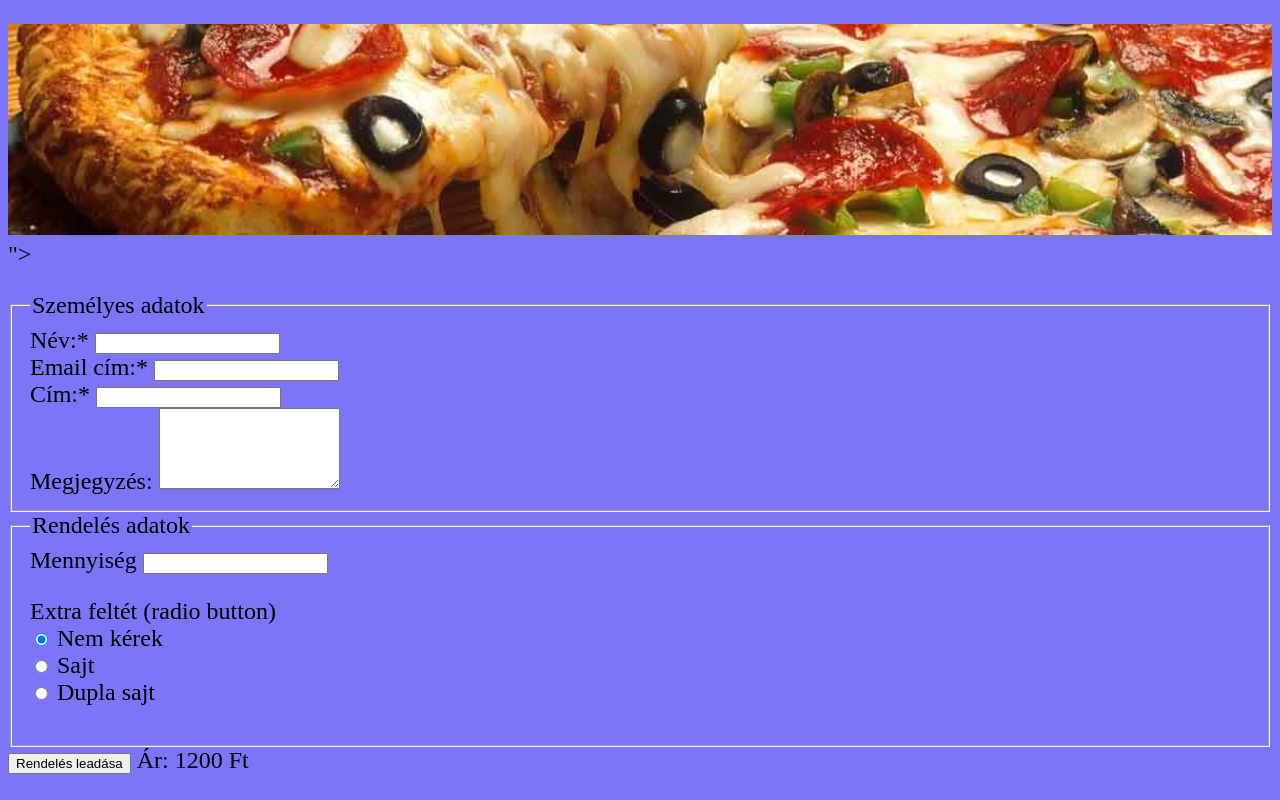
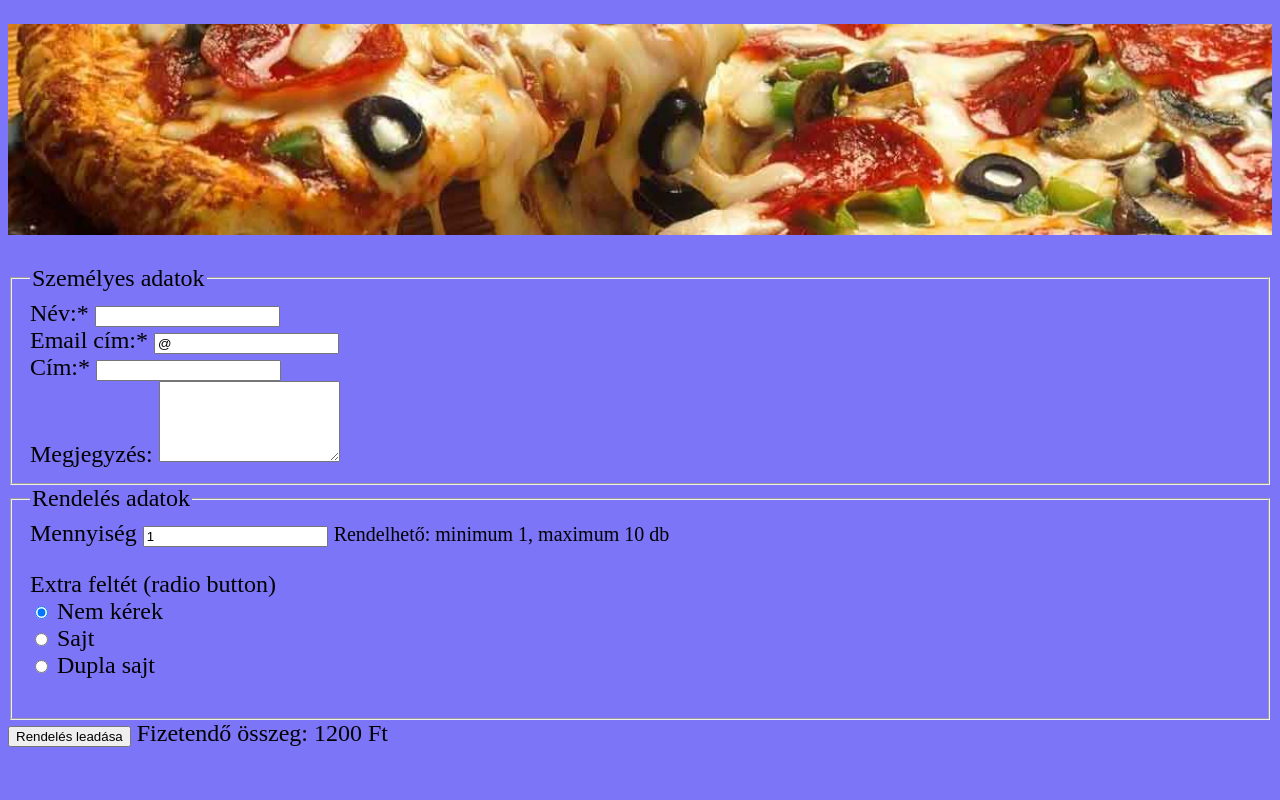
Before and after one commit to sani108/sani108.github.io, a plain HTML site: page rendeles.html in a window 1280 px wide. Both pictures are taken after a click on the button "Rendelés leadása". Drawn offline with Linux system fonts and the light colour scheme.

Commit message:
validate

```diff
--- a/css/style.css
+++ b/css/style.css
@@ -1,12 +1,14 @@
 h1 {	color: rgb(255, 0, 255); }
 	a {color: lime; font-size:24px;}
 html {	background-color: rgb(125, 117, 247); }
-}
+	}
+
 .menu {
 	position: fixed;
 	top: 10px;
 	right: 10 px;
 }
+
 body {font-size:24px;}
 
 img {width: 100%;}
--- a/js/rendeles.js
+++ b/js/rendeles.js
@@ -2,8 +2,38 @@
 function calc() {
     let amount = document.querySelector(".amount");
     let price = 1200;
-    let ff = parseInt(amount.value) * price;
-    alert("Fizetendő összeg= " + ff);
+    let ff = parseInt(amount.value.trim()) * price;                 //trim kiveszi a szóközöket //
+    let ShowAmont = document.querySelector("span.ShowAmount");
+  ff = isNaN( ff) ? 0 : ff ; // Ha ShowAmont nem értelmezhető, akkor 0 legyen, ha értelmezhető, akkor maradjon az értéke  //
+    if (ff>12000) { alert ("Kérjük max 10 db-ot rendeljen"); return;}     //return megszakítja a függvényt//
+    if (ff<1200) { alert ("Kérjük min 1 pizzát rendeljen") ; return;}
+
+   // alert("Fizetendő összeg= " + ff); //
+    ShowAmont.innerHTML = ff;                // a ShowAmount HTML elemnek megvátoztatja az értékét ff-re//
 }
 
-//  //
+function testemail() {
+     let levell = document.querySelector(".email");
+   if (levell.value.indexOf("@")<0 || levell.value.indexOf(".")<0) alert("Kérjük ellenőrizze az email címet");
+
+}
+
+/*
+let name = "Péter";
+name.toUpperCase();    PÉTER
+name.toLowerCase();    péter
+"DR" + name;
+let title = "dr ";
+title.copncat(name);     dr Péter
+
+Boolen(0)    eredmény false
+Boolen(121)  minden eredménye, ami nem 0 true
+
+0 == false  eredmény true
+0 === false eredménye false mert különböző típusúak
+
+ */
+
+ let test = "Hare Krsna";
+ test.indexOf("Hare");
+ test.replace("Hare" , "Krisna");
--- a/rendeles.html
+++ b/rendeles.html
@@ -10,7 +10,7 @@
     <p></p>
     <a         href="index.html">
   <img src="/img/pizza.jpg" alt="pizza rendelés" >
- </a> ">
+ </a>
    <!--   <a href="index.html" alt="homepage">Home  </a>     -->
     <p></p>
     <form>
@@ -22,7 +22,7 @@
             </div>
             <div>
                 <label for="email">Email cím:*</label>
-                <input id="email" name="email" type="email" required>
+                <input onchange="testemail()" id="email" name="email" type="email"  class="email" value="@" required>
             </div>
             <div>
                 <label for="address">Cím:*</label>
@@ -38,9 +38,11 @@
     <div>
         <fieldset >
             <legend>Rendelés adatok</legend>
-
+        <div>
             <label for="amount">Mennyiség</label>
-            <input id="amount" type="number"  name="amount" class="amount" >
+            <input id="amount" type="number"  name="amount" class="amount" value="1">
+            <small class="form text tex-muted">    Rendelhető: minimum 1, maximum 10 db   </small>
+        </div>
      <!--   <span>Extra feltét (checkbox)</span>
         <div>
             <input  unchecked id="nothing" name="extra" type="checkbox" value="0" >
@@ -76,7 +78,7 @@
 
     <div>
 
-        <input type="button" onclick="calc()" value="Rendelés leadása"> Ár: <span>1200</span> Ft
+        <input type="button" onclick="calc()" value="Rendelés leadása"> Fizetendő összeg: <span class="ShowAmount">1200</span> Ft
     </div>
     <script src="js/rendeles.js"></script>
 </body>
```
